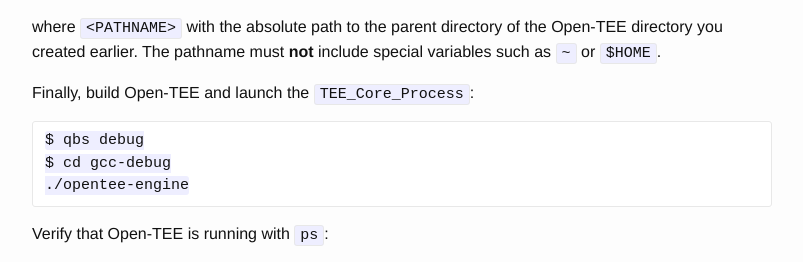
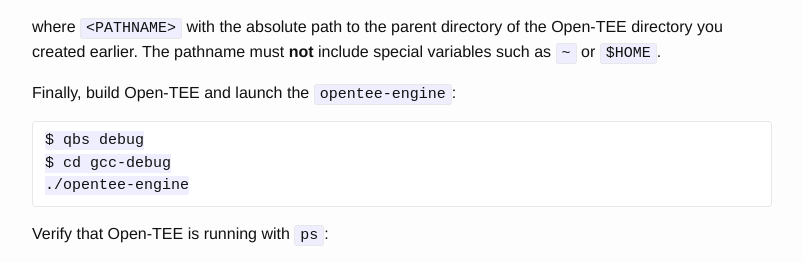
Before and after one commit to Open-TEE/Open-Tee.github.io, a Jekyll site: the page built from tutorial.md, in a window 1280 px wide and 900 px high, scrolled down 1156 px. Shown: the part 174-436 px from the top of the window, without its empty margins (238-1041 px from the left). Built offline with Jekyll 4.4.1, drawn with Linux system fonts in a browser that asks for light colours.

Commit message:
Renaming TEE_Core_process to opentee-engine
Signed-off-by: TanelDettenborn <tanel.dettenborn@intel.com>

```diff
--- a/tutorial.md
+++ b/tutorial.md
@@ -62,7 +62,7 @@ where `<PATHNAME>` with the absolute path to the parent directory of the
 Open-TEE directory you created earlier. The pathname must **not** include
 special variables such as `~` or `$HOME`.
 
-Finally, build Open-TEE and launch the `TEE_Core_Process`:
+Finally, build Open-TEE and launch the `opentee-engine`:
 
     $ qbs debug
     $ cd gcc-debug
```
